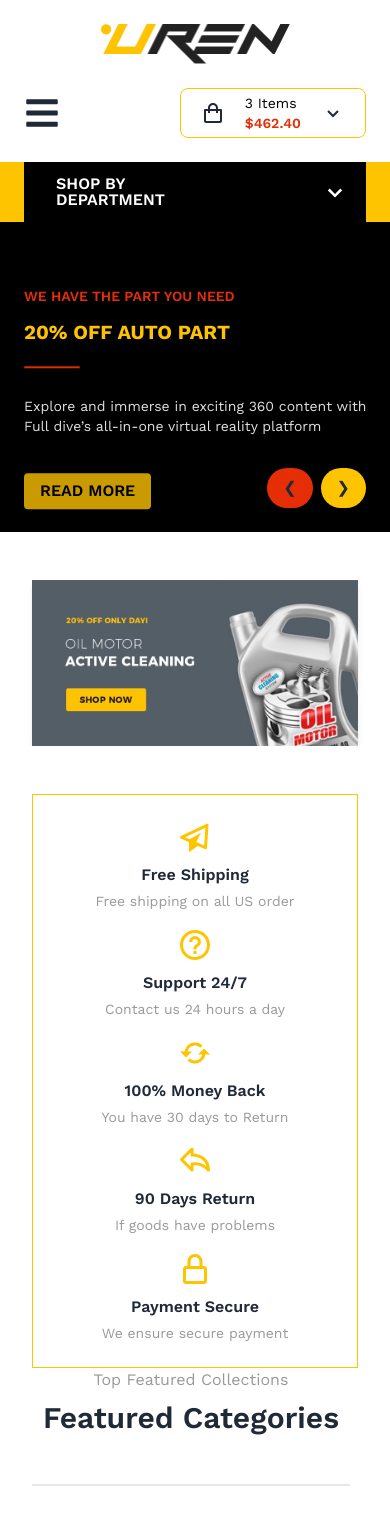
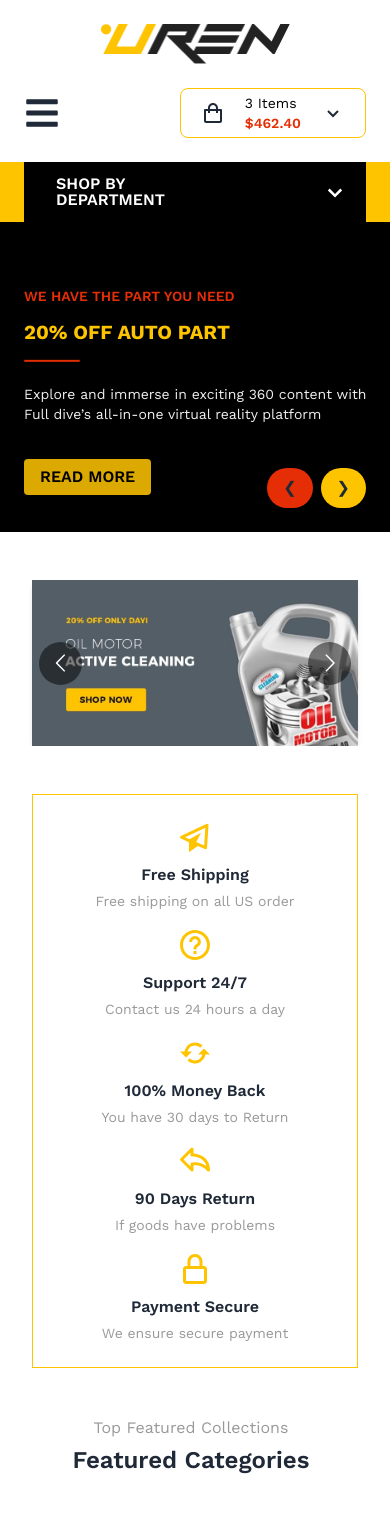
Before and after one commit to shahjalalhazari/Uren-Car-Accessories-Shop, a Next.js app: page / in a window 390 px wide. Shown: the top 1523 px of the page. Built offline with nearby package versions, Linux system fonts and the light colour scheme.

Commit message:
Make Featured Categorie section responsive of home page.

```diff
--- a/src/components/HomePage/home-page.css
+++ b/src/components/HomePage/home-page.css
@@ -104,7 +104,7 @@
 }
 
 .category-item-card:hover {
-    @apply shadow-xl;
+    @apply shadow-2xl;
 }
 
 .category-item-card-title {
@@ -324,8 +324,19 @@
 
     /* FEATURED CATEGORIES SECTION */
     .category-item-card {
-        /* @apply bg-white flex flex-col items-center text-center py-5; */
-        @apply hidden;
+        @apply bg-white flex flex-col items-center text-center py-5;
+        }
+
+        .category-item-card:hover {
+            @apply shadow-xl;
+        }
+
+        .category-item-card-title {
+            @apply text-lg font-semibold text-[#999];
+        }
+
+        .category-item-card-title:hover {
+            @apply text-primary
     }
 
     /* ----------------------- */
--- a/src/components/HomePage/sections/FeaturedCategories.jsx
+++ b/src/components/HomePage/sections/FeaturedCategories.jsx
@@ -41,13 +41,13 @@ const FeaturedCategories = () => {
       slidesToSlide: 4,
     },
     mobile: {
-      breakpoint: { max: 464, min: 0 },
+      breakpoint: { max: 768, min: 0 },
       items: 2,
       slidesToSlide: 2,
     },
   };
   return (
-    <div className="ml-8 mr-10 py-0 mb-20">
+    <div className="mx-6 lg:ml-8 mr-8 lg:mr-10 py-0 my-12 lg:my-20">
       {/* Section Heading */}
       <SectionHeading
         heading="Featured Categories"
@@ -62,15 +62,15 @@ const FeaturedCategories = () => {
         responsive={responsive}
         ssr={true}
         infinite={true}
-        autoPlay={deviceType !== "mobile"}
+        autoPlay={deviceType == ["mobile"]}
         autoPlaySpeed={5000}
         keyBoardControl={true}
         customTransition="ease-in-out .5"
-        transitionDuration={3000}
+        transitionDuration={5000}
         containerClass="carousel-container"
-        removeArrowOnDeviceType={["tablet", "mobile"]}
+        removeArrowOnDeviceType={[]}
         deviceType={deviceType}
-        itemClass="mt-12 border-y border-l"
+        itemClass="mt-12 border lg:border-y lg:border-l"
       >
         {featuredCategories.map((item, index) => (
           <FeaturedCategorySingleCard key={index} categoryItem={item} />
--- a/src/components/HomePage/sections/OfferBanners.jsx
+++ b/src/components/HomePage/sections/OfferBanners.jsx
@@ -61,7 +61,7 @@ const OfferBanners = () => {
         customTransition="ease-in-out .5"
         transitionDuration={2000}
         containerClass="carousel-container"
-        removeArrowOnDeviceType={["tablet", "mobile"]}
+        removeArrowOnDeviceType={[]}
         deviceType={deviceType}
         itemClass="px-2 lg:px-5 z-[100]"
       >
--- a/src/components/shared/SectionHeading.jsx
+++ b/src/components/shared/SectionHeading.jsx
@@ -1,8 +1,8 @@
 const SectionHeading = ({ heading, subHeading }) => {
   return (
     <div className="text-center">
-      <h6 className="text-[#999] mb-2">{subHeading}</h6>
-      <h2 className="font-semibold text-3xl">{heading}</h2>
+      <h6 className="text-[#999] mb-1 lg:mb-2">{subHeading}</h6>
+      <h2 className="font-semibold text-2xl lg:text-3xl">{heading}</h2>
     </div>
   );
 };
```
